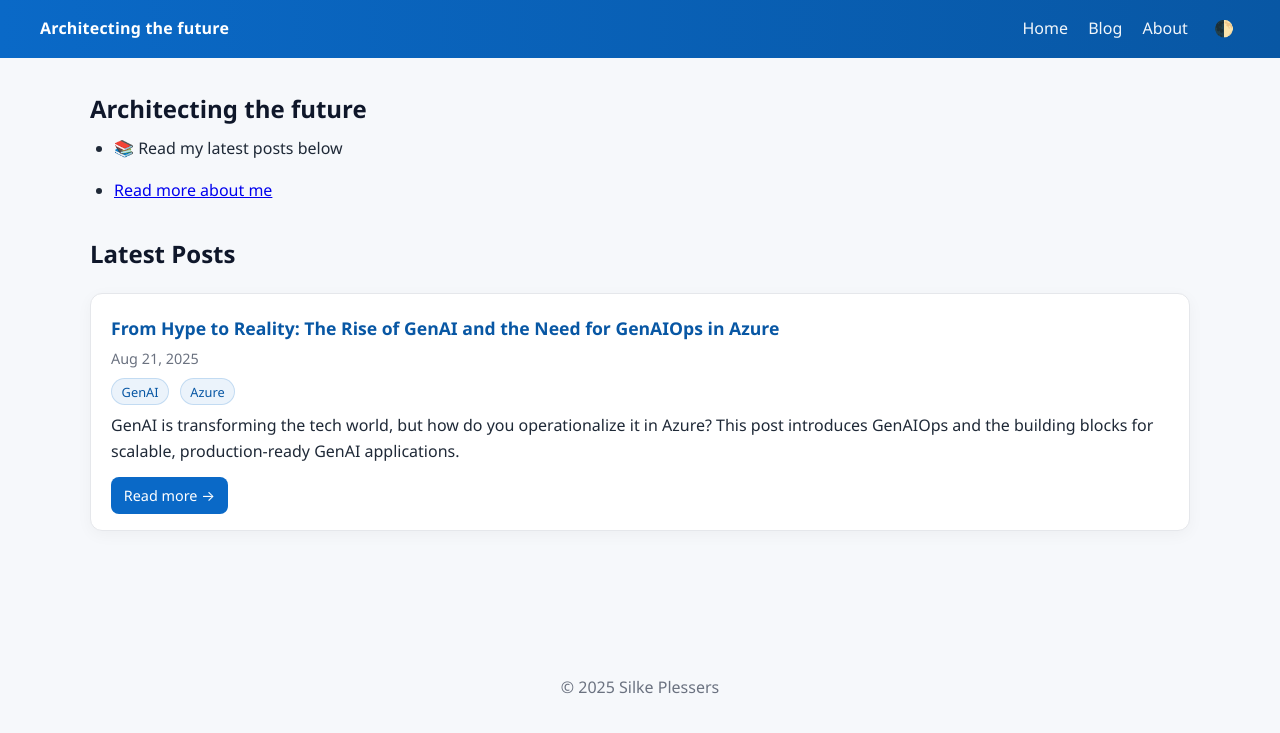
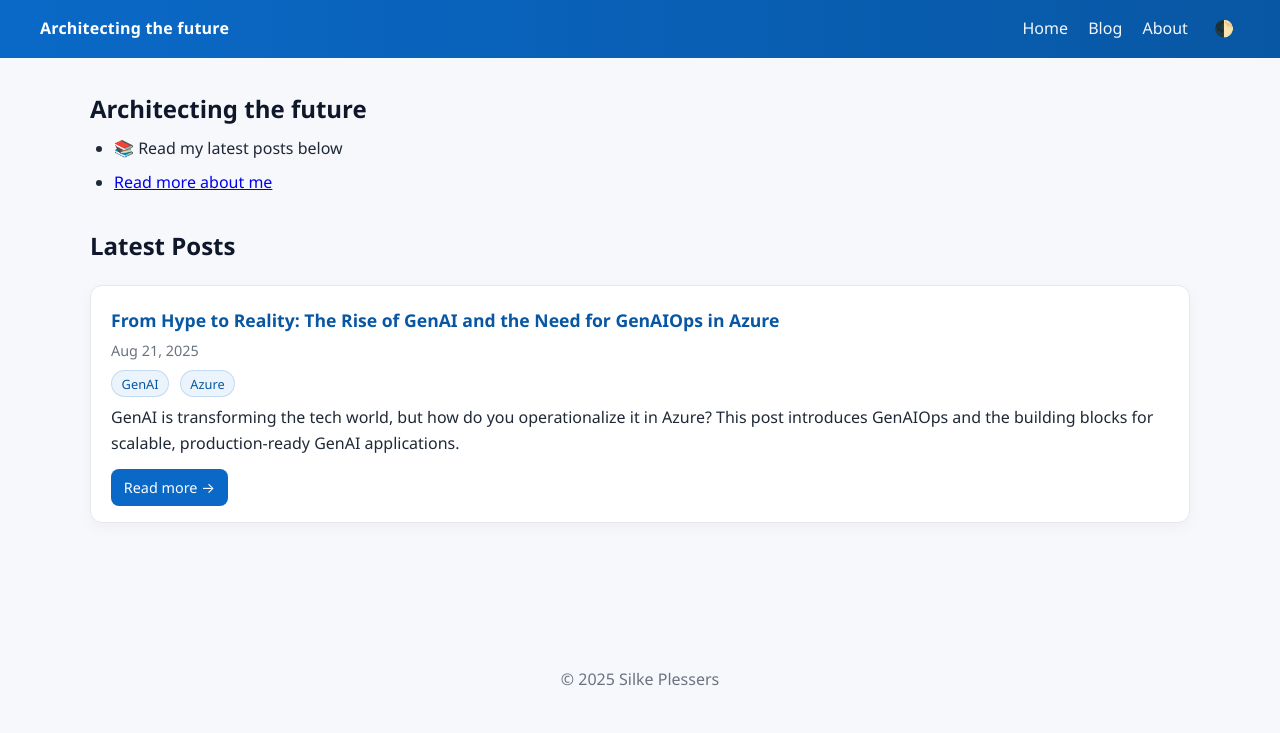
Before and after one commit to silkeplessers/silkeplessers.github.io, a Jekyll site: the page built from index.md, in a window 1280 px wide. Shown: the top 733 px of the page. Built offline with Jekyll 4.4.1, drawn with Linux system fonts in a browser that asks for light colours.

Commit message:
updated style

```diff
--- a/assets/style.css
+++ b/assets/style.css
@@ -130,9 +130,8 @@ h1, h2 { color: #0f172a; }
 /* Restore bullets and indentation for lists */
 ul { list-style: disc; padding-left: 1.5em; margin: 0 0 1em 0; }
 ol { list-style: decimal; padding-left: 1.5em; margin: 0 0 1em 0; }
-ul li {
-    margin-bottom: 1em;
-}
+ul li { margin-bottom: 0.5em; }
+ol li { margin-bottom: 0.5em; }
 img {
     max-width: 100%;
     height: auto;
```
